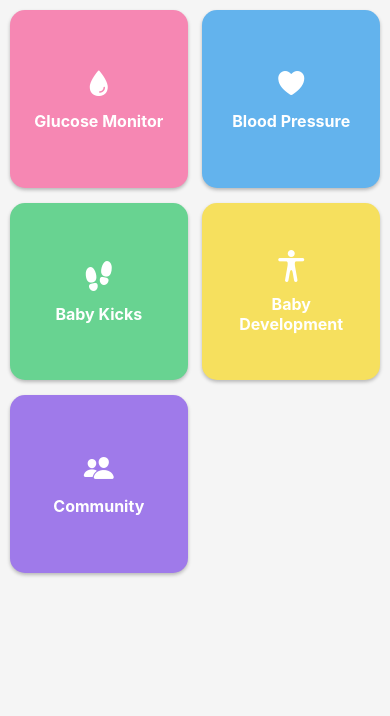
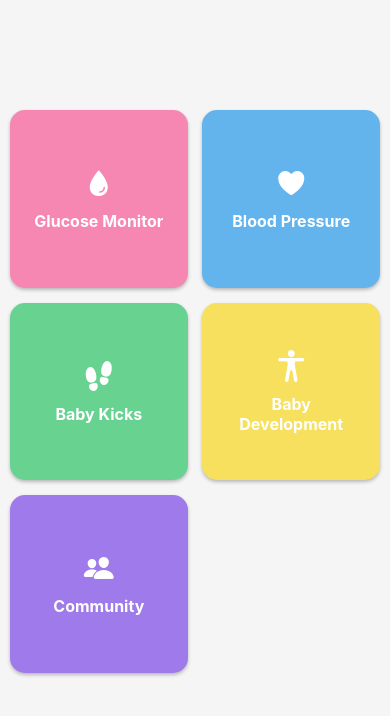
Before and after one commit to GlucoCorp/GlucoCorp-Mobile-App, a React Native app in the folder glucorp/: screen /Dashboard in a window 390 px wide. Shown: the top 716 px of the page. Built offline with nearby package versions, Linux system fonts and the light colour scheme.

Commit message:
change container padding

```diff
--- a/glucorp/screens/Dashbord.js
+++ b/glucorp/screens/Dashbord.js
@@ -5,6 +5,7 @@ import {
   TouchableOpacity,
   StyleSheet,
   ScrollView,
+  SafeAreaView,
 } from 'react-native';
 import { Ionicons } from '@expo/vector-icons';
 
@@ -43,7 +44,8 @@ export default function Dashboard({ navigation }) {
   ];
 
   return (
-    <ScrollView style={styles.container}>
+    <SafeAreaView style={styles.safeArea}>
+      <ScrollView contentContainerStyle={styles.container}>
         <View style={styles.grid}>
           {menuItems.map((item, index) => (
             <TouchableOpacity
@@ -57,12 +59,17 @@ export default function Dashboard({ navigation }) {
           ))}
         </View>
       </ScrollView>
+    </SafeAreaView>
   );
 }
 
 const styles = StyleSheet.create({
+  safeArea: {
+    flex: 1,
+    backgroundColor: '#f5f5f5',
+  },
   container: {
-    flex: 1,
+    paddingTop: 100, // Add padding to move content down
     backgroundColor: '#f5f5f5',
   },
   grid: {
```
Lines whose indentation alone changed are shown as unchanged.
